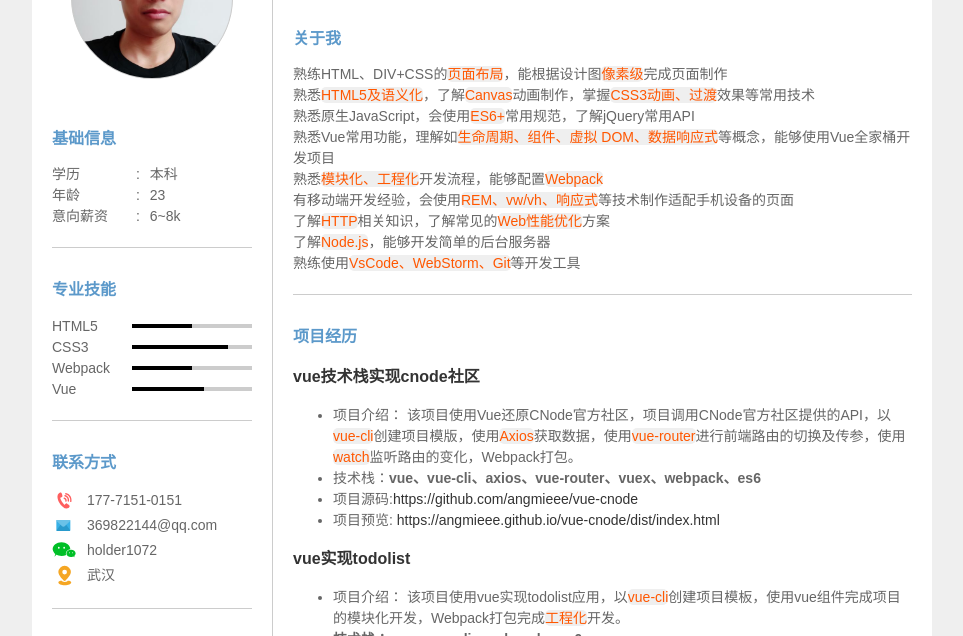
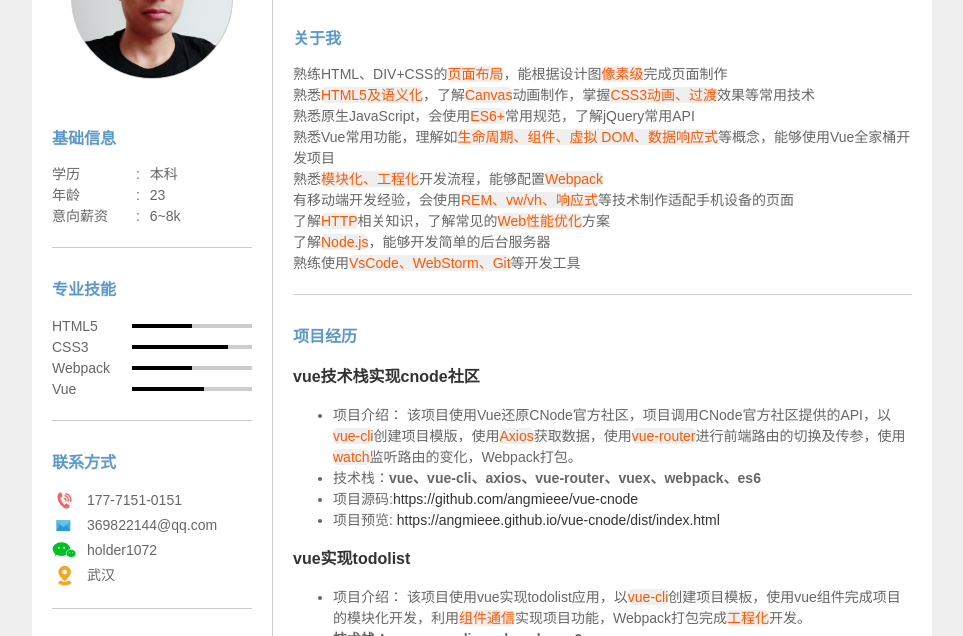
Before and after one commit to angmieee/resume, a plain HTML site: page index.html in a window 1280 px wide. Shown: the part 159-795 px from the top of the page, without its empty margins (158-1121 px from the left). Drawn offline with Linux system fonts and the light colour scheme; a small style sheet from the web is missing.

Commit message:
修改描述

```diff
--- a/index.html
+++ b/index.html
@@ -318,9 +318,8 @@
                     <h3>vue实现todolist</h3>
                     <ul>
                         <li>项目介绍：
-                            该项目使用vue实现todolist应用，以<span
-                                class="red">vue-cli</span>创建项目模板，使用vue组件完成项目的模块化开发，Webpack打包完成<span
-                                class="red">工程化</span>开发。
+                            该项目使用vue实现todolist应用，以<span class="red">vue-cli</span>创建项目模板，使用vue组件完成项目的模块化开发，利用<span
+                                class="red">组件通信</span>实现项目功能，Webpack打包完成<span class="red">工程化</span>开发。
                         </li>
                         <li><strong>技术栈：vue、vue-cli、webpack、es6</strong></li>
                         <li>项目源码:<a href="https://github.com/angmieee/todo-app"
```
